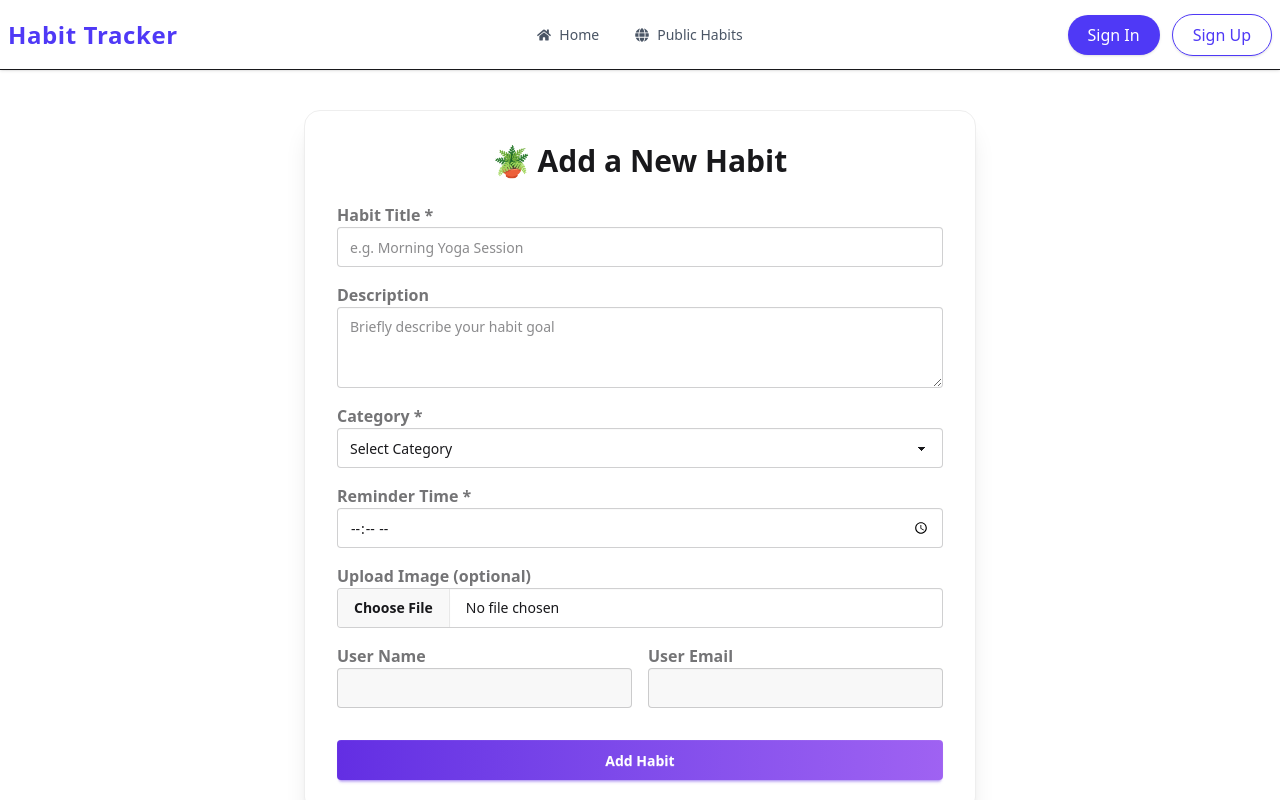
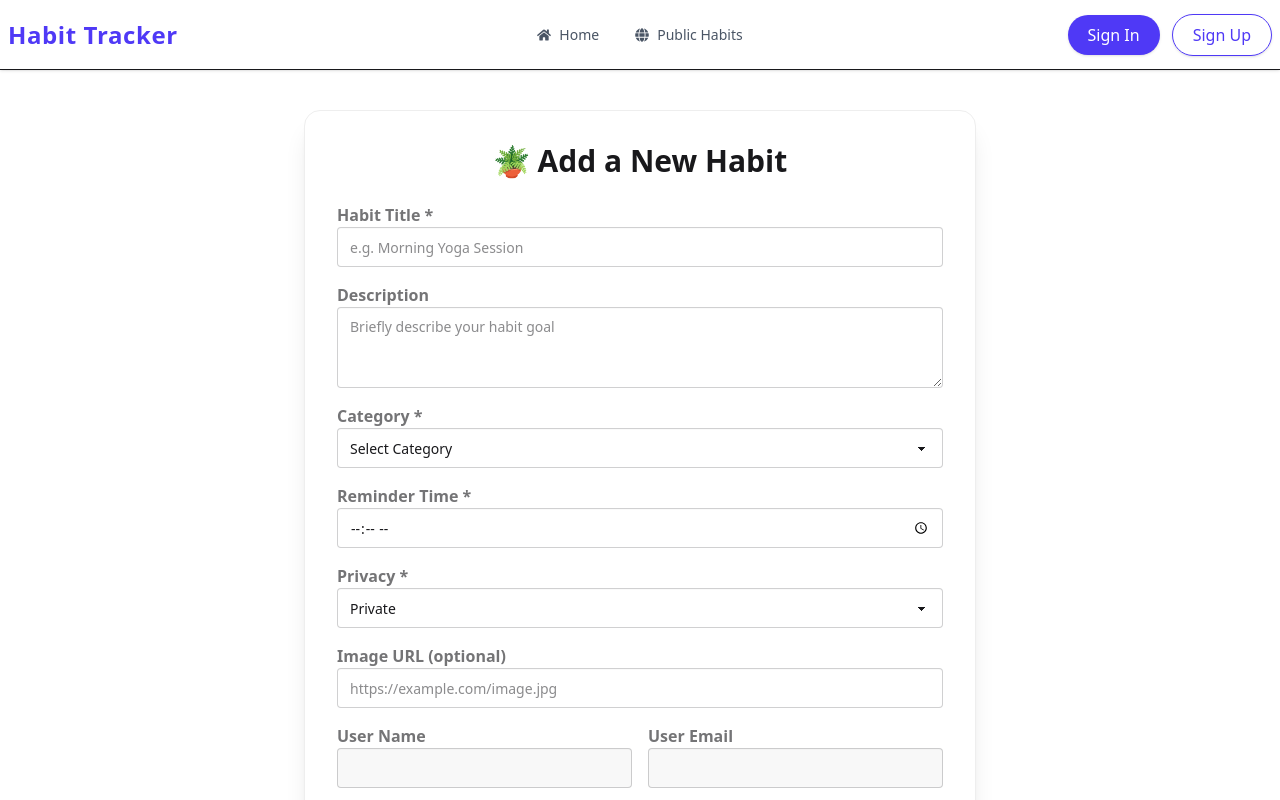
Before and after one commit to najifjawoad/habit-tracker-client, a React (Vite) app: page /addHabits in a window 1280 px wide. Shown: the top 800 px of the page. Built offline with nearby package versions, Linux system fonts and the light colour scheme; no server answers.

Commit message:
fixed problems of add habit

```diff
--- a/src/Components/PublicHabits.jsx
+++ b/src/Components/PublicHabits.jsx
@@ -10,7 +10,7 @@ const PublicHabits = () => {
 
   useEffect(() => {
     if (data && data.length > 0) {
-      toast.success("Public Habits Loaded Successfully!");
+      console.log("Public Habits Loaded Successfully!");
     }
   }, [data]);
 
--- a/src/Pages/AddHabit.jsx
+++ b/src/Pages/AddHabit.jsx
@@ -1,4 +1,4 @@
-import { useState, useEffect, use } from "react";
+import { useState, useEffect, useContext } from "react";
 import { motion } from "framer-motion";
 import { toast } from "react-toastify";
 import "react-toastify/dist/ReactToastify.css";
@@ -7,19 +7,20 @@ import { AuthContext } from "../Context/AuthContext";
 
 const AddHabit = () => {
   const auth = getAuth();
-  const {user, setUser} = use(AuthContext);
+  const { user, setUser } = useContext(AuthContext);
 
   const [formData, setFormData] = useState({
     title: "",
     description: "",
     category: "",
     reminderTime: "",
-    image: null,
+    privacy: "Private",
+    imageUrl: "",
   });
 
   const [isLoading, setIsLoading] = useState(false);
 
-  // ✅ Get Firebase logged-in user
+  // Get Firebase logged-in user
   useEffect(() => {
     const currentUser = auth.currentUser;
     if (currentUser) {
@@ -32,26 +33,8 @@ const AddHabit = () => {
 
   // Handle form input change
   const handleChange = (e) => {
-    const { name, value, files } = e.target;
-    if (name === "image") {
-      setFormData({ ...formData, image: files[0] });
-    } else {
-      setFormData({ ...formData, [name]: value });
-    }
-  };
-
-  // Upload image to ImgBB (optional)
-  const uploadImageToImgBB = async (imageFile) => {
-    const form = new FormData();
-    form.append("image", imageFile);
-
-    // Replace with your ImgBB API key
-    const res = await fetch(
-      `https://api.imgbb.com/1/upload?key=YOUR_IMGBB_API_KEY`,
-      { method: "POST", body: form }
-    );
-    const data = await res.json();
-    return data?.data?.url;
+    const { name, value } = e.target;
+    setFormData({ ...formData, [name]: value });
   };
 
   // Submit form
@@ -66,25 +49,19 @@ const AddHabit = () => {
     try {
       setIsLoading(true);
 
-      let imageUrl = "";
-      if (formData.image) {
-        imageUrl = await uploadImageToImgBB(formData.image);
-      }
-
       const newHabit = {
         title: formData.title,
         description: formData.description,
         category: formData.category,
         reminderTime: formData.reminderTime,
-        imageUrl: imageUrl || "",
+        imageUrl: formData.imageUrl || "",
         creatorEmail: user?.email || "unknown@example.com",
         creatorName: user?.name || "Anonymous",
-        isPublic: false,
+        isPublic: formData.privacy === "Public",
         createdAt: new Date().toISOString(),
         completionHistory: [],
       };
 
-      // Send to backend API
       const res = await fetch("http://localhost:3050/habits", {
         method: "POST",
         headers: { "Content-Type": "application/json" },
@@ -99,7 +76,8 @@ const AddHabit = () => {
         description: "",
         category: "",
         reminderTime: "",
-        image: null,
+        privacy: "Private",
+        imageUrl: "",
       });
     } catch (error) {
       console.error(error);
@@ -178,15 +156,30 @@ const AddHabit = () => {
           />
         </div>
 
-        {/* Upload Image */}
+        {/* Privacy */}
         <div>
-          <label className="label font-semibold">Upload Image (optional)</label>
+          <label className="label font-semibold">Privacy *</label>
+          <select
+            name="privacy"
+            value={formData.privacy}
+            onChange={handleChange}
+            className="select select-bordered w-full"
+          >
+            <option value="Private">Private</option>
+            <option value="Public">Public</option>
+          </select>
+        </div>
+
+        {/* Image URL */}
+        <div>
+          <label className="label font-semibold">Image URL (optional)</label>
           <input
-            type="file"
-            name="image"
-            accept="image/*"
+            type="text"
+            name="imageUrl"
+            value={formData.imageUrl}
             onChange={handleChange}
-            className="file-input file-input-bordered w-full"
+            placeholder="https://example.com/image.jpg"
+            className="input input-bordered w-full"
           />
         </div>
 
```
